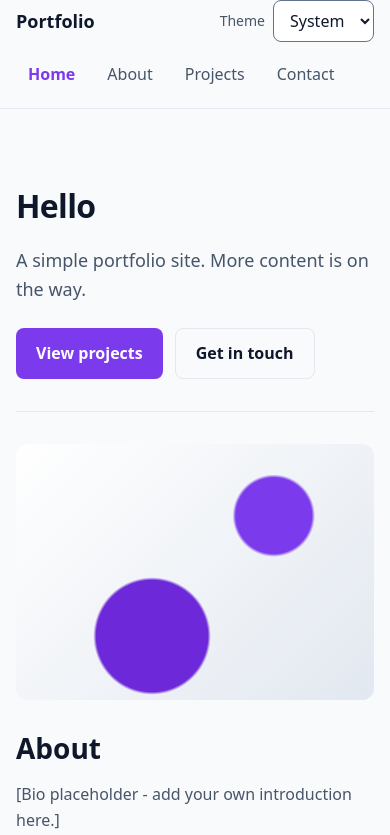
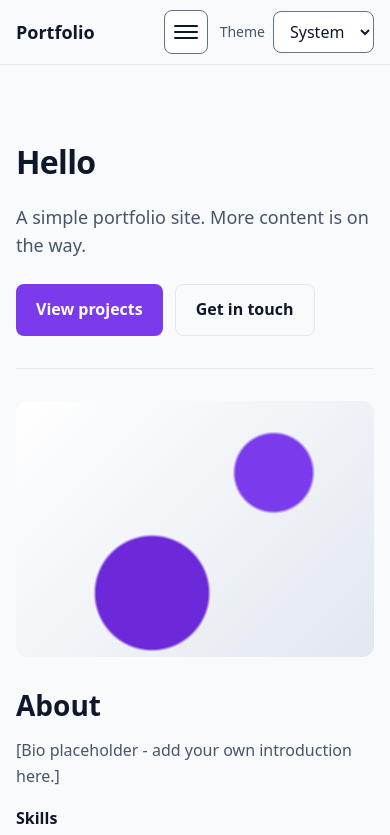
Before and after one commit to rosenberg-c/portfolio, a React (Vite) app: page / in a window 390 px wide. Shown: the top 835 px of the page. Built offline with nearby package versions, Linux system fonts and the light colour scheme.

Commit message:
feat(header): add mobile burger menu

```diff
--- a/src/features/site-layout/components/SiteHeader/SiteHeader.module.css
+++ b/src/features/site-layout/components/SiteHeader/SiteHeader.module.css
@@ -30,16 +30,83 @@
   margin-left: auto;
 }
 
+.menuButton {
+  display: none;
+  align-items: center;
+  justify-content: center;
+  width: 2.75rem;
+  height: 2.75rem;
+  border: 1px solid var(--color-control-border);
+  border-radius: var(--radius-sm);
+  background: var(--color-surface);
+  color: var(--color-text);
+  font: inherit;
+  cursor: pointer;
+}
+
+.menuIcon,
+.menuIcon::before,
+.menuIcon::after {
+  display: block;
+  width: 1.5rem;
+  height: 2px;
+  border-radius: 2px;
+  background: currentColor;
+  content: "";
+}
+
+.menuIcon {
+  position: relative;
+}
+
+.menuIcon::before,
+.menuIcon::after {
+  position: absolute;
+  left: 0;
+}
+
+.menuIcon::before {
+  top: -0.4rem;
+}
+
+.menuIcon::after {
+  top: 0.4rem;
+}
+
+.menuButton[aria-expanded="true"] .menuIcon {
+  background: transparent;
+}
+
+.menuButton[aria-expanded="true"] .menuIcon::before {
+  transform: translateY(0.4rem) rotate(45deg);
+}
+
+.menuButton[aria-expanded="true"] .menuIcon::after {
+  transform: translateY(-0.4rem) rotate(-45deg);
+}
+
 @media (max-width: 42rem) {
   .header {
     position: static;
   }
 
+  .menuButton {
+    display: inline-flex;
+    margin-left: auto;
+  }
+
   .nav {
+    display: none;
     order: 3;
     width: 100%;
     margin-left: 0;
     padding-bottom: var(--space-3);
+  }
+
+  .nav[data-open="true"] {
+    display: flex;
+    flex-direction: column;
+    align-items: stretch;
   }
 }
 
--- a/src/features/site-layout/components/SiteHeader/SiteHeader.tsx
+++ b/src/features/site-layout/components/SiteHeader/SiteHeader.tsx
@@ -1,22 +1,45 @@
+import { useState } from "react";
 import { Link, NavLink } from "react-router";
-import { navigation } from "../../content/navigation";
+import { navigation, navigationMenuLabel } from "../../content/navigation";
 import { paths } from "../../../../routes";
 import { ThemeSelector } from "../../../theme/ThemeSelector";
 import styles from "./SiteHeader.module.css";
 
 export const SiteHeader = () => {
+  const [isOpen, setIsOpen] = useState(false);
+
   return (
     <header className={styles.header}>
       <div className={`${styles.inner} container`}>
-        <Link to={paths.home} className={styles.brand}>
+        <Link
+          to={paths.home}
+          className={styles.brand}
+          onClick={() => setIsOpen(false)}
+        >
           Portfolio
         </Link>
-        <nav aria-label="Primary navigation" className={styles.nav}>
+        <button
+          type="button"
+          className={styles.menuButton}
+          aria-label={navigationMenuLabel}
+          aria-expanded={isOpen}
+          aria-controls="primary-navigation"
+          onClick={() => setIsOpen((open) => !open)}
+        >
+          <span className={styles.menuIcon} aria-hidden="true" />
+        </button>
+        <nav
+          id="primary-navigation"
+          aria-label="Primary navigation"
+          className={styles.nav}
+          data-open={isOpen}
+        >
           {navigation.map(({ to, label }) => (
             <NavLink
               key={to}
               to={to}
               end={to === paths.home}
+              onClick={() => setIsOpen(false)}
               className={({ isActive }) =>
                 isActive ? `${styles.link} ${styles.active}` : styles.link
               }
--- a/src/features/site-layout/content/navigation.ts
+++ b/src/features/site-layout/content/navigation.ts
@@ -1,4 +1,6 @@
 import { paths } from "../../../routes";
+
+export const navigationMenuLabel = "Toggle navigation menu";
 
 export const navigation = [
   { to: paths.home, label: "Home" },
```
Also changed, not shown: 1 other file (tests, documents, lock files or other folders).
